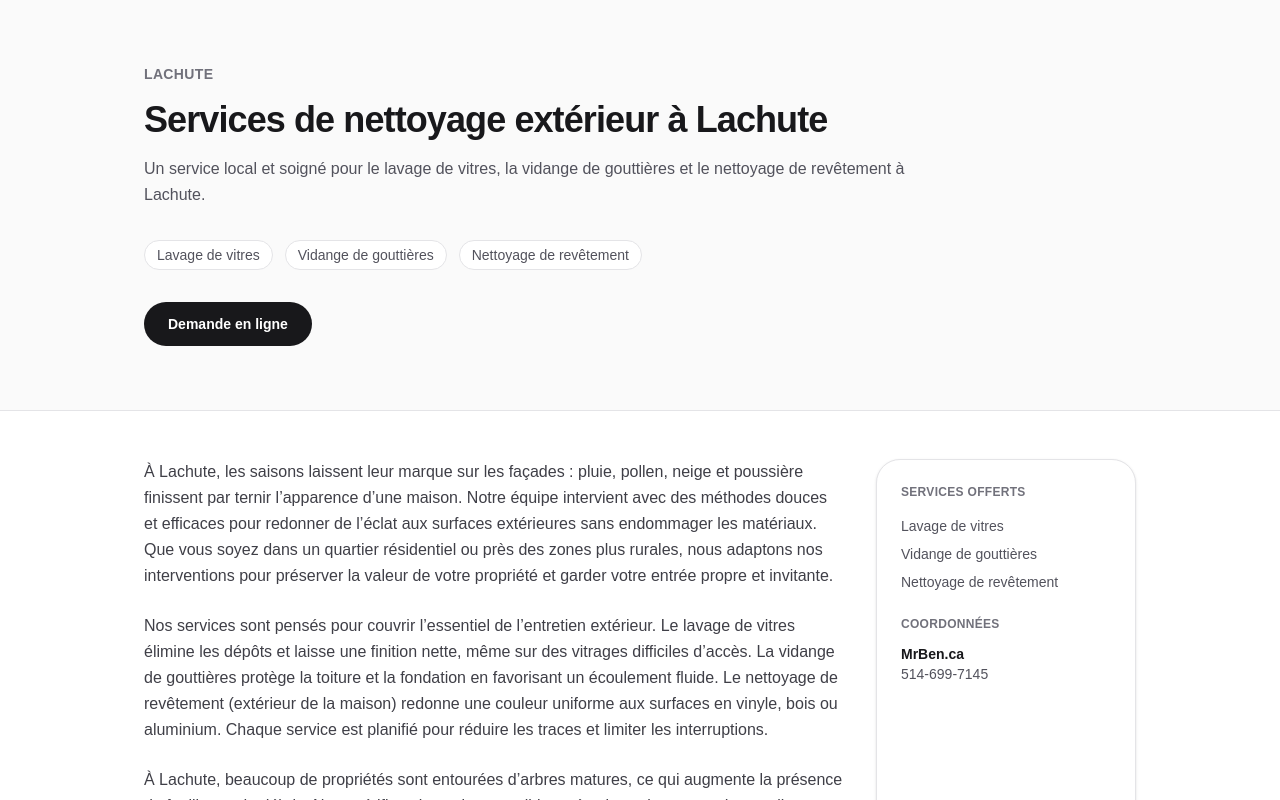
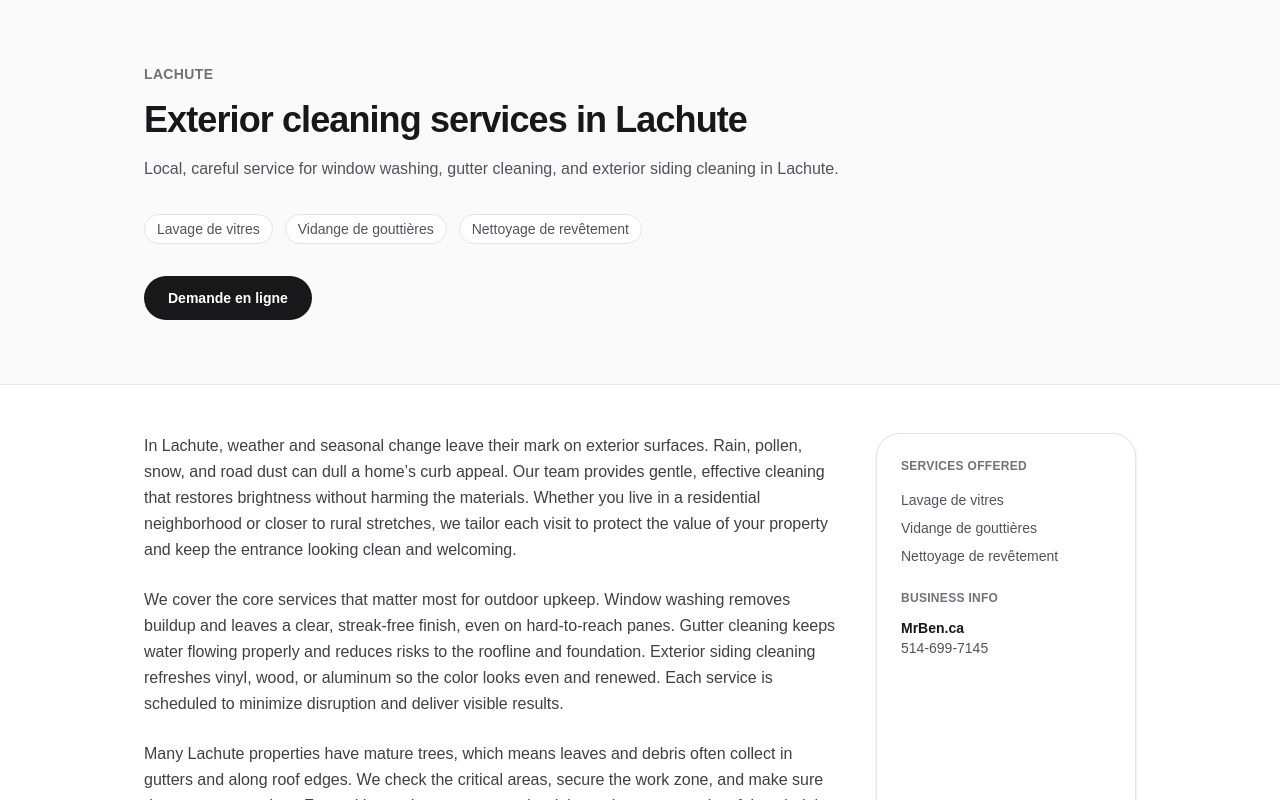
Before and after one commit to servicesmrben-wq/mrben-site1, a Next.js app: page /territoire/lachute in a window 1280 px wide. Shown: the top 800 px of the page. Built offline with nearby package versions, Linux system fonts and the light colour scheme; no server answers.

Commit message:
Make territory city pages follow current site language

```diff
--- a/app/MrBenRedesignPreview.jsx
+++ b/app/MrBenRedesignPreview.jsx
@@ -465,7 +465,11 @@ function Nav({ onQuote, t, lang, setLang }) {
         <div className="flex items-center gap-2">
           <button
             type="button"
-            onClick={() => setLang(lang === "fr" ? "en" : "fr")}
+            onClick={() => {
+              const nextLocale = lang === "fr" ? "en" : "fr";
+              setLang(nextLocale);
+              document.cookie = `mrben_locale=${nextLocale}; path=/; max-age=31536000; samesite=lax`;
+            }}
             className="inline-flex items-center gap-2 rounded-xl border border-zinc-300 bg-white px-3 py-2 text-sm font-semibold text-zinc-900 shadow-sm hover:bg-zinc-50"
             aria-label={`Switch language to ${t("toggleTo")}`}
           >
--- /dev/null
+++ b/app/lib/locale.ts
@@ -0,0 +1,12 @@
+import { cookies, headers } from "next/headers";
+
+export type Locale = "fr" | "en";
+
+export function getLocaleFromRequest(): Locale {
+  const c = cookies().get("mrben_locale")?.value;
+  if (c === "en" || c === "fr") return c;
+
+  // Fallback: Accept-Language header
+  const al = headers().get("accept-language") || "";
+  return al.toLowerCase().includes("en") ? "en" : "fr";
+}
--- a/app/territoire/[slug]/page.tsx
+++ b/app/territoire/[slug]/page.tsx
@@ -4,6 +4,7 @@ import { notFound } from "next/navigation";
 import { CityPage } from "../CityPage";
 import { CITY_SLUGS, getCityBySlug } from "../city-data";
 import { buildCityMetadata } from "../seo";
+import { getLocaleFromRequest } from "@/app/lib/locale";
 
 type Params = { slug: string };
 
@@ -23,7 +24,8 @@ export async function generateMetadata({ params }: PageProps): Promise<Metadata>
     notFound();
   }
 
-  return buildCityMetadata(city, "fr");
+  const locale = getLocaleFromRequest();
+  return buildCityMetadata(city, locale);
 }
 
 export default async function Page({ params }: PageProps) {
@@ -34,5 +36,6 @@ export default async function Page({ params }: PageProps) {
     notFound();
   }
 
-  return <CityPage city={city} locale="fr" />;
+  const locale = getLocaleFromRequest();
+  return <CityPage city={city} locale={locale} />;
 }
```
